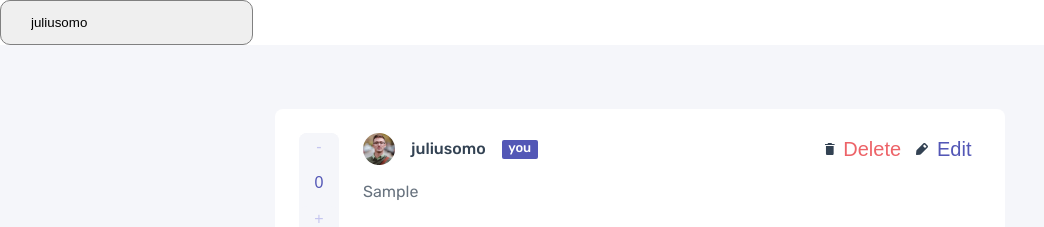
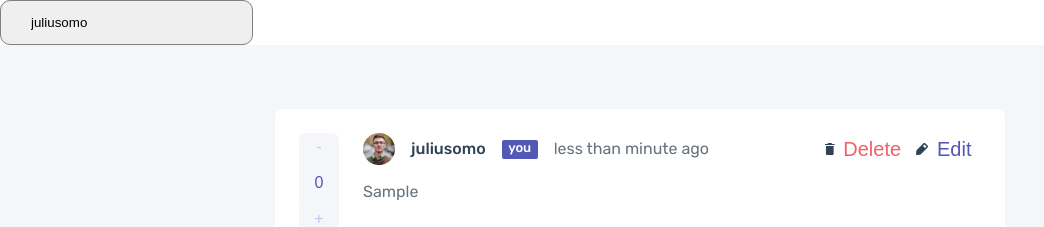
Before and after one commit to and-gurin/interactive-comments-section, a React (Vite) app: page / in a window 1280 px wide. Both pictures are taken after typing "Sample" into the empty fields and a click on the button "SEND". Shown: the top 227 px of the page, without its empty margins (0-1044 px from the left). Built offline with nearby package versions, Linux system fonts and the light colour scheme.

Commit message:
feat: add calculate passed time function

```diff
--- a/src/components/comments/Comments.module.scss
+++ b/src/components/comments/Comments.module.scss
@@ -62,6 +62,10 @@
     @include font(1.3rem, 1.6rem, 500, #FFFFFF);
   }
 
+  &__date {
+  @include font(1.6rem, 2.4rem, 400, #67727E);
+}
+
   &__UserInfo {
     display: flex;
     gap: 16px;
--- a/src/components/comments/Comments.tsx
+++ b/src/components/comments/Comments.tsx
@@ -53,8 +53,19 @@ const Comments = () => {
         dispatch(deleteComment({id: deletedCommentId}));
         setIsModalWindowOpen(false)
     }
+    const passedTime = (date: number) => {
+        const currentDate = Date.now();
+        const offsetTime = currentDate - date
+        const minutes: number | undefined = Math.floor(offsetTime / 1000 / 60);
+        const hours: number | undefined = Math.floor(offsetTime / 1000 / 60 / 60);
+        const days: number | undefined = Math.floor(offsetTime / 1000 / 60 / 60 / 24);
 
-    const CommentList =({comment}: {comment: CommentType}) => {
+        return  minutes <= 60 && minutes >= 1 ? `${minutes} minute(s)`
+            : hours <= 24 && hours >= 1 ? `${hours} hour(s)`
+                : days <= 7 && days >= 1 ? `${days} day(s)` : 'less than minute';
+    }
+
+    const CommentList = ({comment}: { comment: CommentType }) => {
         const onClickReplyTextHandler = () => {
             setReplyMode(!replyMode)
             setReplyId(comment.id)
@@ -85,11 +96,12 @@ const Comments = () => {
         useEffect(() => {
             isModalWindowOpen && (document.body.style.overflow = 'hidden')
             !isModalWindowOpen && (document.body.style.overflow = 'unset')
-        },[isModalWindowOpen])
+        }, [isModalWindowOpen])
 
         return (
             <div key={comment.id}>
-                <div className={replyMode && replyId === comment.id ? style.answer + ' ' + style.answer_replyMode : style.answer}>
+                <div
+                    className={replyMode && replyId === comment.id ? style.answer + ' ' + style.answer_replyMode : style.answer}>
                     <div className={style.answer__likes}>
                         <InputPlusMinus
                             value={comment.likes}
@@ -102,7 +114,8 @@ const Comments = () => {
                         <div className={style.answer__UserInfo}>
                             <img src={comment.userAvatar} alt='avatar'/>
                             <span className={style.answer__name}>{comment.userName}</span>
-                            <span className={style.answer__label}>{comment.label}</span>
+                            {comment.label && <span className={style.answer__label}>{comment.label}</span>}
+                            <span className={style.answer__date}>{`${passedTime(comment.date)} ago`}</span>
                             {comment?.label ? <div className={style.answer__button_edit}>
                                 <Button title='Delete'
                                         width='66px'
@@ -127,7 +140,6 @@ const Comments = () => {
                                         icon='reply.svg'
                                         onClick={onClickReplyTextHandler}/>
                             </div>}
-
                         </div>
                         {editMode && editCommentId === comment.id ?
                             <div>
@@ -154,10 +166,10 @@ const Comments = () => {
                     </div>
                 </div>
                 {replyMode && replyId === comment.id ? <ReplyForm userSrc={currentUser?.src}
-                                                                replyText={replyText}
-                                                                setReplyText={onChangeReplyText}
-                                                                replyUserName={replyUserName}
-                                                                onClickReplyButtonHandler={onClickReplyButtonHandler}/>  : null}
+                                                                  replyText={replyText}
+                                                                  setReplyText={onChangeReplyText}
+                                                                  replyUserName={replyUserName}
+                                                                  onClickReplyButtonHandler={onClickReplyButtonHandler}/> : null}
 
                 {comment.answers.map(comment => {
                     return (
@@ -165,7 +177,7 @@ const Comments = () => {
                             <CommentList comment={comment}/>
                         </div>
                     )
-                } )}
+                })}
             </div>
         )
     }
@@ -173,7 +185,7 @@ const Comments = () => {
     return (
         <>
             {isModalWindowOpen && <ModalWindow setModalWindowMode={setIsModalWindowOpen}
-                                             onClickDeleteComment={onClickDeleteCommentHandler}
+                                               onClickDeleteComment={onClickDeleteCommentHandler}
             />}
             <Select onChangeHandler={(e) => setUserId(e.currentTarget.value)}
                     options={users}/>
--- a/src/features/comments/commentsSlice.ts
+++ b/src/features/comments/commentsSlice.ts
@@ -8,7 +8,7 @@ export type CommentType = {
     userName: string | undefined
     userAvatar: string | undefined
     label: string | undefined
-    date: Date
+    date: number
     text: string
     likes: number
     answers: CommentType[]
@@ -38,7 +38,7 @@ export const cartSlice = createSlice({
                     userName: action.payload.user?.title,
                     userAvatar: action.payload.user?.src,
                     label: action.payload.user?.label,
-                    date: new Date(),
+                    date: Date.now(),
                     text: action.payload.text,
                     likes: 0,
                     answers: []
@@ -58,6 +58,8 @@ export const cartSlice = createSlice({
                 if (action.payload.likes > 0) {
                     changeComment(state, action.payload.id, changeLikesHandler);
                 }
+
+                console.log(current(state))
             },
             editComment: (state,
                           action: PayloadAction<{ text: string, id: string }>) => {
```
